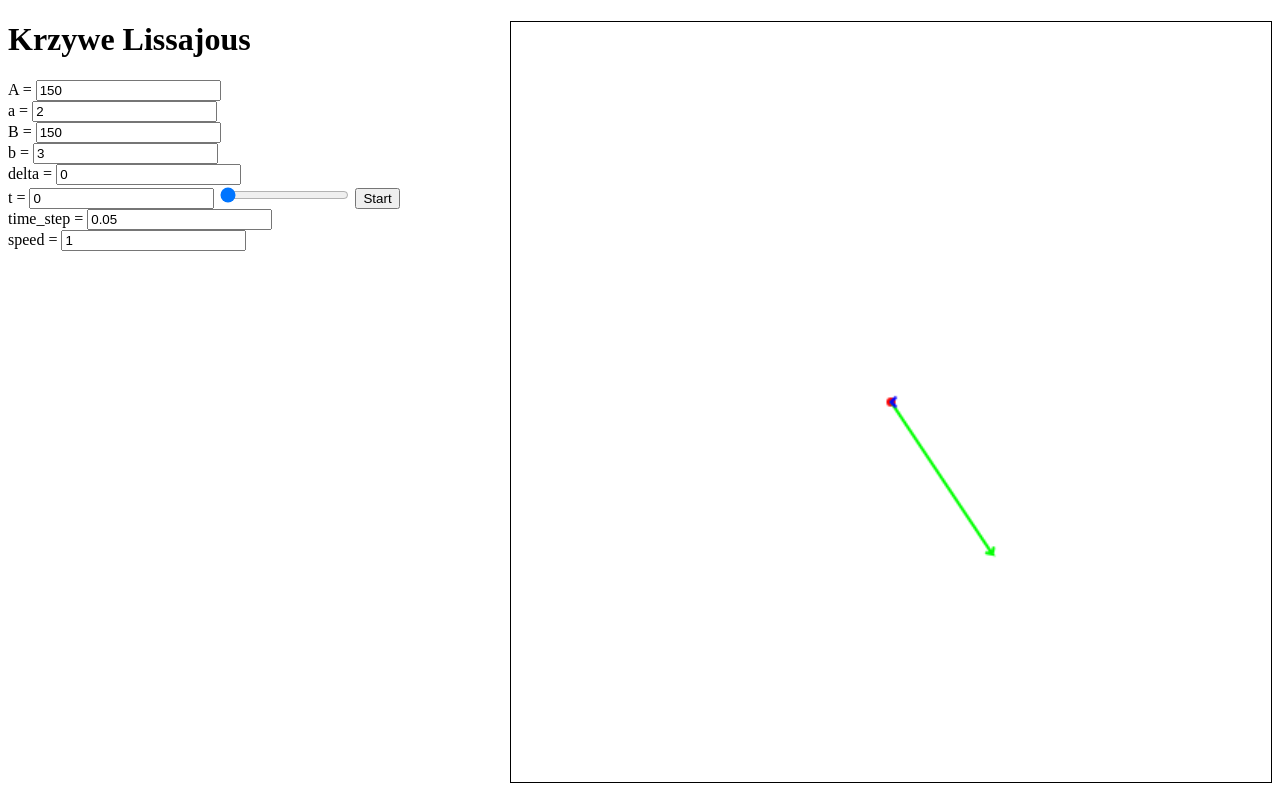
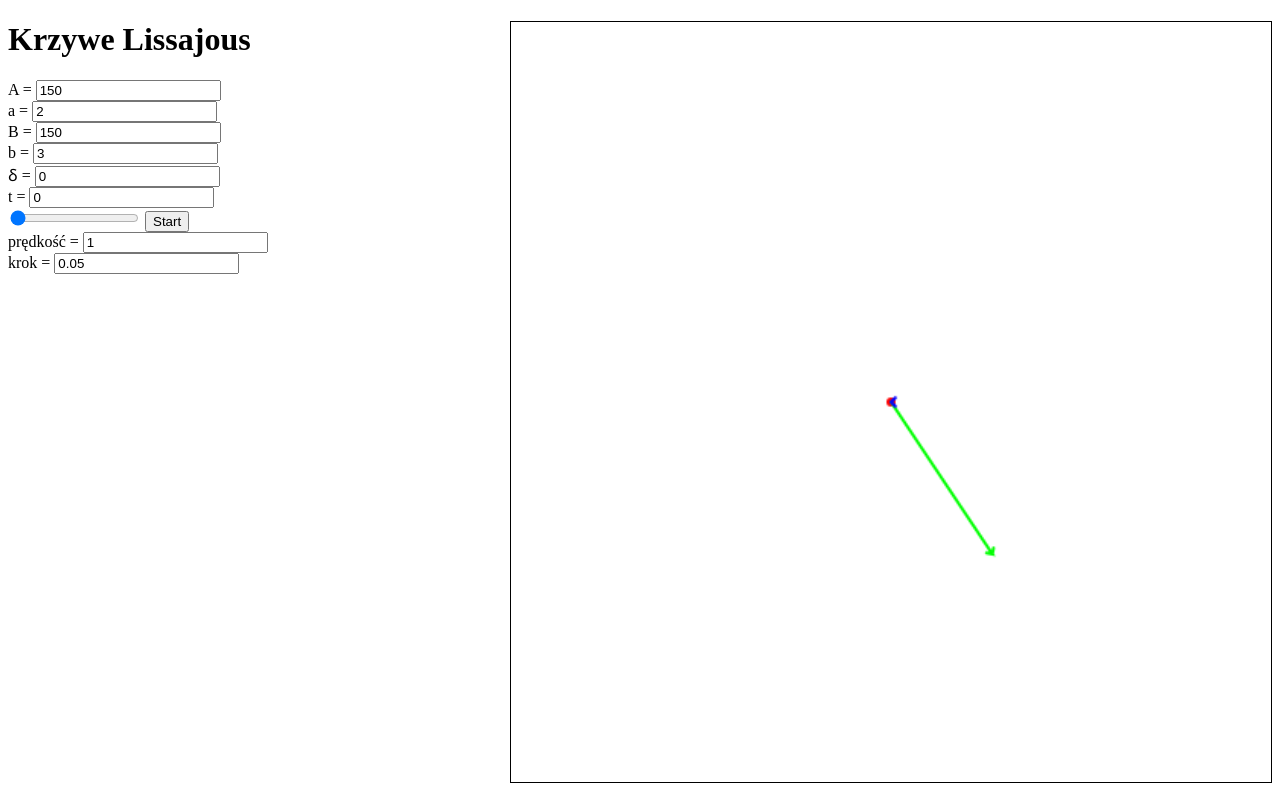
Before and after one commit to TK-A369/lissajous-curves, a SvelteKit app: page / in a window 1280 px wide. Built offline with nearby package versions, Linux system fonts and the light colour scheme.

Commit message:
Do some small changes to parameter input fields

```diff
--- a/src/routes/+page.svelte
+++ b/src/routes/+page.svelte
@@ -140,6 +140,9 @@
 		type="number"
 		id="param-a-amp"
 		name="param-a-amp"
+		min="0"
+		max=""
+		step="any"
 		contenteditable="true"
 		bind:value={paramAAmp}
 	/>
@@ -149,6 +152,9 @@
 		type="number"
 		id="param-a-ang-freq"
 		name="param-a-ang-freq"
+		min="0"
+		max=""
+		step="any"
 		contenteditable="true"
 		bind:value={paramAAngFreq}
 	/>
@@ -159,6 +165,9 @@
 		type="number"
 		id="param-b-amp"
 		name="param-b-amp"
+		min="0"
+		max=""
+		step="any"
 		contenteditable="true"
 		bind:value={paramBAmp}
 	/>
@@ -168,16 +177,22 @@
 		type="number"
 		id="param-b-ang-freq"
 		name="param-b-ang-freq"
+		min="0"
+		max=""
+		step="any"
 		contenteditable="true"
 		bind:value={paramBAngFreq}
 	/>
 	<br />
 
-	<label for="param-delta">delta = </label>
+	<label for="param-delta">ẟ = </label>
 	<input
 		type="number"
 		id="param-delta"
 		name="param-delta"
+		min="0"
+		max=""
+		step="any"
 		contenteditable="true"
 		bind:value={paramDelta}
 	/>
@@ -185,7 +200,8 @@
 
 	<label for="param-time">t = </label>
 	<input type="number" id="param-t" name="param-t" contenteditable="true" bind:value={paramT} />
-	<input type="range" id="param-t-slider" min={0} max={10} step={1} bind:value={paramT} />
+	<br />
+	<input type="range" id="param-t-slider" min={0} max={10} step={paramStep} bind:value={paramT} />
 	<input
 		type="button"
 		id="param-time-running"
@@ -211,23 +227,29 @@
 	/>
 	<br />
 
-	<label for="param-step">time_step = </label>
+	<label for="param-speed">prędkość = </label>
+	<input
+		type="number"
+		id="param-speed"
+		name="param-speed"
+		min="0"
+		max=""
+		step="any"
+		contenteditable="true"
+		bind:value={paramSpeed}
+	/>
+	<br />
+
+	<label for="param-step">krok = </label>
 	<input
 		type="number"
 		id="param-step"
 		name="param-step"
+		min="0"
+		max=""
+		step="any"
 		contenteditable="true"
 		bind:value={paramStep}
-	/>
-	<br />
-
-	<label for="param-speed">speed = </label>
-	<input
-		type="number"
-		id="param-speed"
-		name="param-speed"
-		contenteditable="true"
-		bind:value={paramSpeed}
 	/>
 	<br />
 </div>
```
